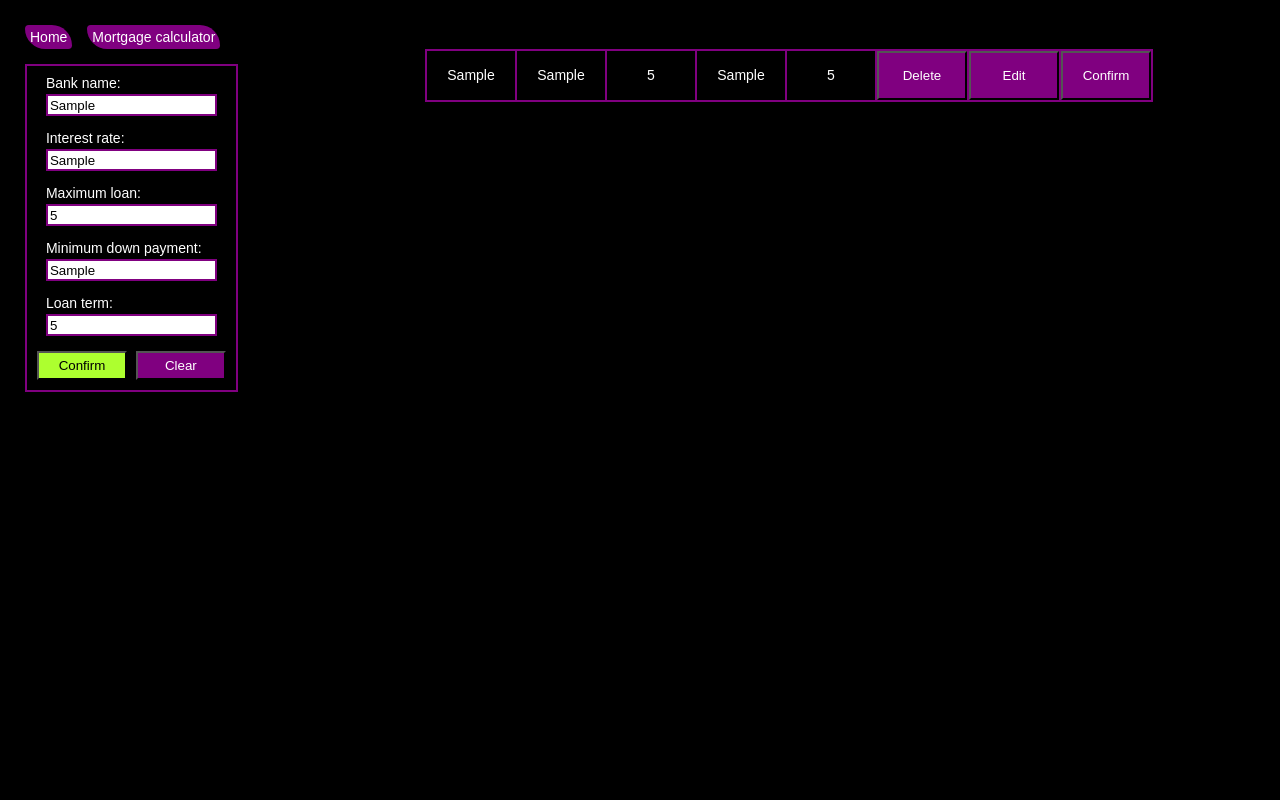
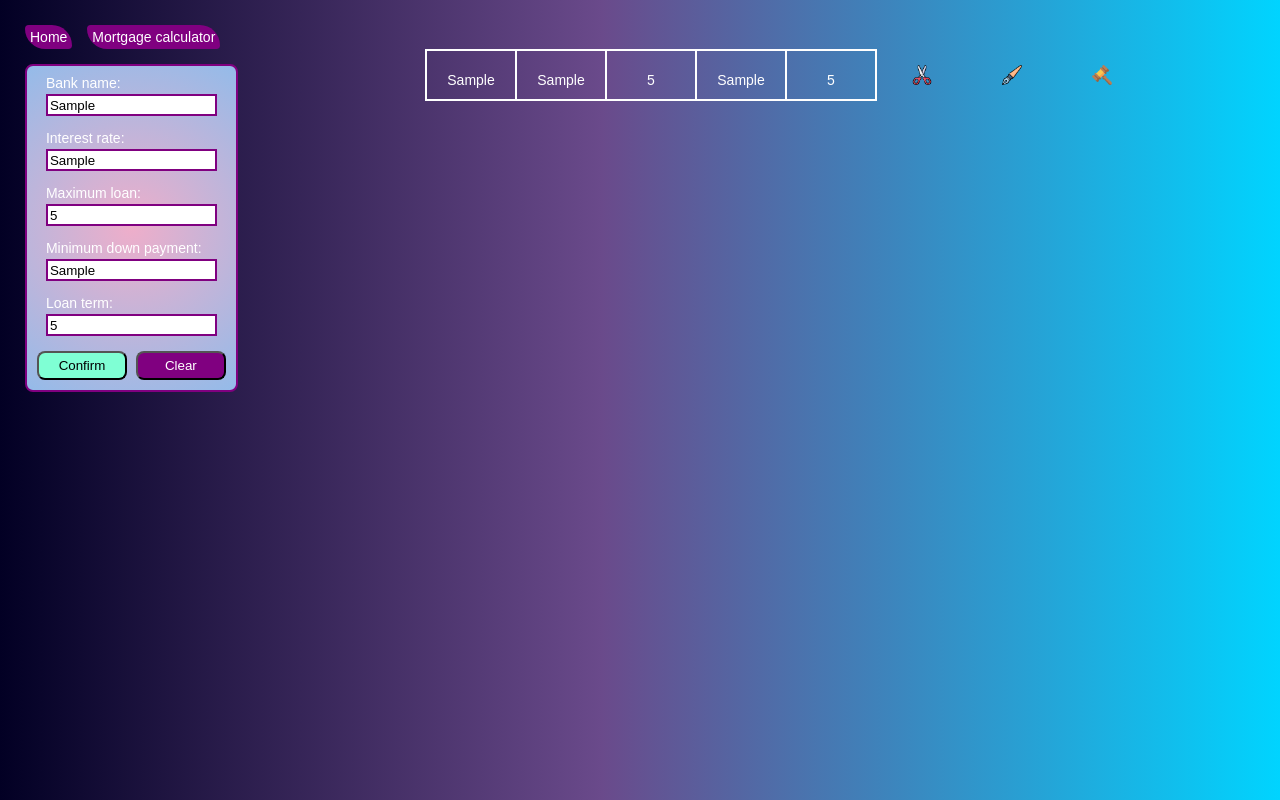
Before and after one commit to Kristina1901/Mortgage-calculator, a plain HTML site: page index.html in a window 1280 px wide. Both pictures are taken after typing "Sample", "Sample", "5", "Sample", "5" into the empty fields and a click on the button "Confirm". Shown: the top 800 px of the page. Drawn offline with Linux system fonts and the light colour scheme.

Commit message:
changed styles

```diff
--- a/css/styles.css
+++ b/css/styles.css
@@ -3,7 +3,7 @@
 }
 
 body {
-    background-color: black;
+ background: linear-gradient(90deg, rgba(2, 0, 36, 1) 0%, rgba(106, 74, 139, 1) 47%, rgba(0, 212, 255, 1) 100%);
     color: white;
     font-family: sans-serif;
     font-size: 14px;
@@ -29,6 +29,8 @@ form {
     align-items: center;
     justify-content: center;
     margin-top: 15px;
+    background: radial-gradient(circle, rgba(238, 174, 202, 1) 0%, rgba(148, 187, 233, 1) 100%);
+    border-radius: 8px;
 
 }
 
@@ -37,16 +39,8 @@ form {
 
 }
 
-table {
-    border: solid 2px purple;
-}
-
-tr {
-    border: solid 2px purple;
-}
-
 th {
-    border: solid 2px purple;
+    border: solid 2px white;
 }
 
 .contaner__table {
@@ -75,16 +69,16 @@ button {
 }
 
 input:focus {
-    background-color: greenyellow;
+    background-color: aquamarine;
 }
 
-button:focus {
-    background-color: greenyellow;
+form button:focus {
+    background-color: aquamarine;
     color: black;
 }
 
-button:hover {
-    background-color: greenyellow;
+form button:hover {
+    background-color: aquamarine;
     color: black;
 }
 
@@ -119,10 +113,16 @@ a:focus {
 
 th button {
     padding: 15px;
+    background-color:rgba(205, 214, 219, 0.0);
+    display: flex;
+    align-items: center;
+    justify-content: center;
+    border: none;
 }
 
 form button {
     padding: 5px;
+    border-radius: 8px;
 }
 
 .form__calculator {
@@ -149,3 +149,15 @@ select {
     position: relative;
     left: 400px;
 }
+img{
+    display: block;
+}
+.cellDelete {
+    border: none;
+}
+.cellEdit {
+   border: none;
+}
+.cellConfirm {
+    border: none;
+}
--- a/index.js
+++ b/index.js
@@ -15,9 +15,9 @@ function handleSubmit(event) {
       <th>${loan.value}</th>
       <th>${down.value}</th>
       <th>${term.value}</th>
-      <th class="cellDelete"><button class="delete">Delete</button></th>
-      <th class="cellEdit"><button class="edit">Edit</button></th>
-      <th class="cellConfirm"><button class="confirm">Confirm</button></th>
+      <th class="cellDelete"><button class="delete"><img src="../img/scissors.png" width="20" alt="delete"></button></th>
+      <th class="cellEdit"><button class="edit"><img src="../img/pen.png" width="20" alt="edit"></button></th>
+      <th class="cellConfirm"><button class="confirm"><img src="../img/gavel.png" width="20" alt="confirm"></button></th>
       </tr>`)
     let obj = new Object();
     obj.name = name.value;
```
Also changed, not shown: img/gavel.png (added), img/pen.png (added), img/scissors.png (added).
